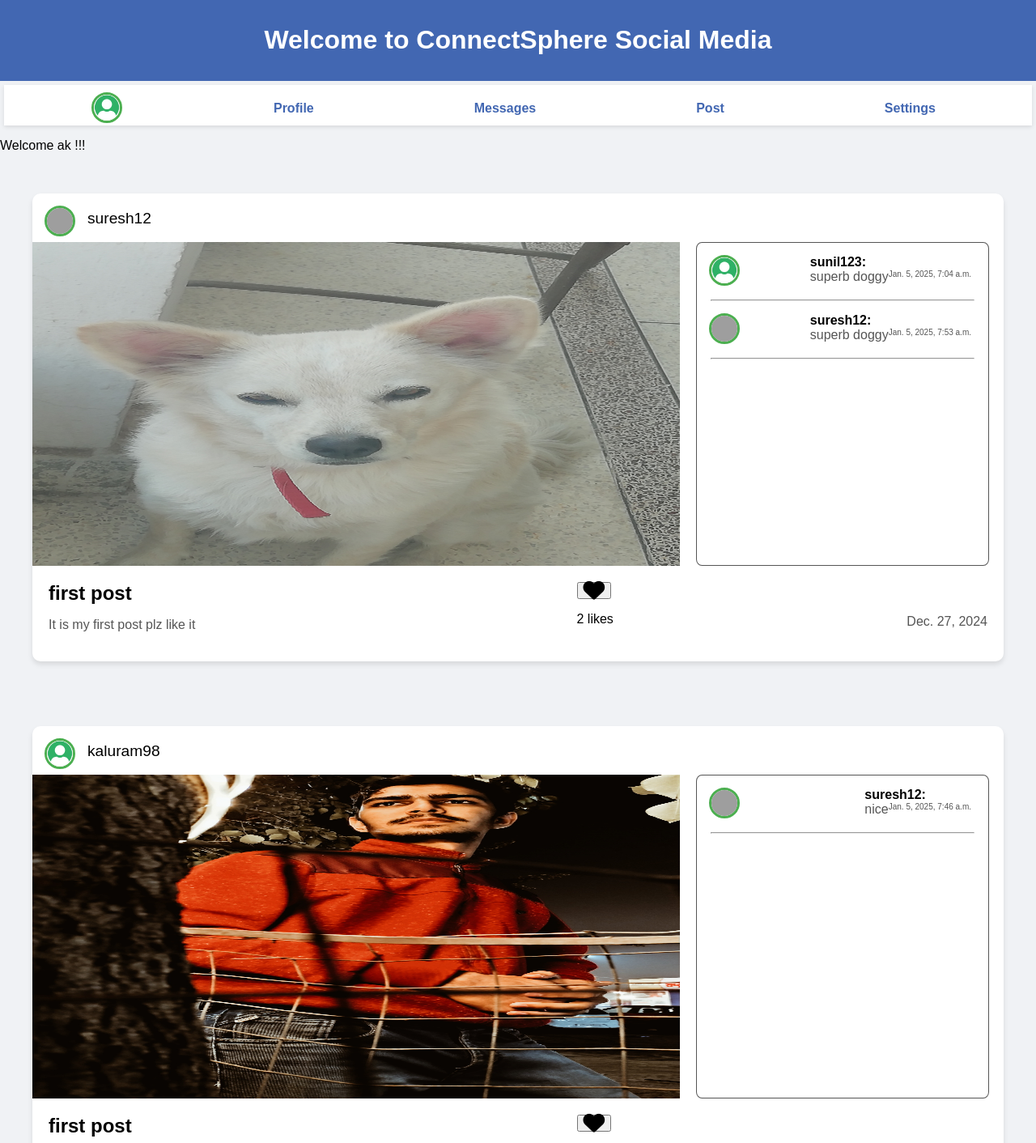
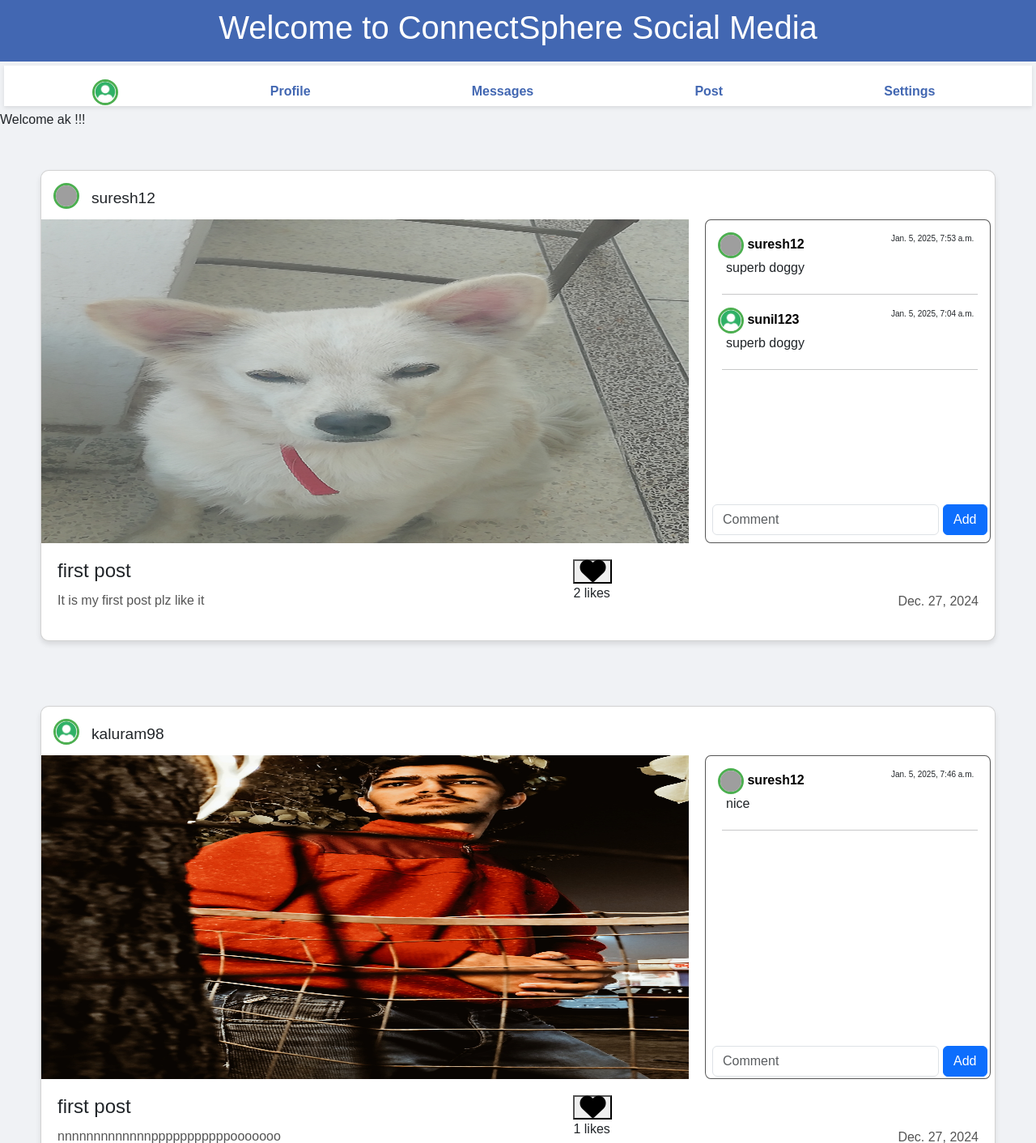
Before and after one commit to akshmat243/connectsphere, a Django app: page /dashboard/ in a window 1280 px wide. Shown: the top 1412 px of the page at 81% size. Run offline with Django 4.2, Linux system fonts and the light colour scheme; a user stored in the database is signed in; data comes from the database, SQL or seed files in the repository; both versions use the stored data as it was after the commit; some libraries are stand-ins or nearby versions; grey boxes are pictures that could not be loaded.

Commit message:
add comment feature

```diff
--- a/csadmin/forms.py
+++ b/csadmin/forms.py
@@ -41,7 +41,7 @@ class PostForm(forms.ModelForm):
         fields = ('posttitle','description','image')
 
 class CommentForm(forms.ModelForm):
-    comment = forms.CharField(widget=forms.Textarea(attrs={'class':'form-control'}))
+    comment = forms.CharField(widget=forms.TextInput(attrs={'class':'form-control','style': 'margin-left:8px;margin-right:5px;','placeholder':'Comment'}),label='')
     class Meta:
         model = Comment
         fields = ('comment',)
--- a/csadmin/models.py
+++ b/csadmin/models.py
@@ -42,3 +42,5 @@ class Comment(models.Model):
     comment_date = models.DateTimeField(auto_now_add=True)
     def __str__(self):
         return self.user.username
+    class Meta:
+        ordering = ['-comment_date']
--- a/csadmin/templates/dashboard.html
+++ b/csadmin/templates/dashboard.html
@@ -7,6 +7,9 @@
         <title>ConnectSphere</title>
         <link href="https://cdnjs.cloudflare.com/ajax/libs/font-awesome/6.0.0-beta3/css/all.min.css" rel="stylesheet">
         <script src="https://kit.fontawesome.com/b22e43b89d.js" crossorigin="anonymous"></script>
+        <link href="https://cdn.jsdelivr.net/npm/bootstrap@5.3.3/dist/css/bootstrap.min.css" rel="stylesheet" integrity="sha384-QWTKZyjpPEjISv5WaRU9OFeRpok6YctnYmDr5pNlyT2bRjXh0JMhjY6hW+ALEwIH" crossorigin="anonymous">
+        <script src="https://cdn.jsdelivr.net/npm/bootstrap@5.3.3/dist/js/bootstrap.bundle.min.js" integrity="sha384-YvpcrYf0tY3lHB60NNkmXc5s9fDVZLESaAA55NDzOxhy9GkcIdslK1eN7N6jIeHz" crossorigin="anonymous"></script>
+
         <style>
         body {
             font-family: Arial, sans-serif;
@@ -30,6 +33,7 @@
             margin: 5px;
             position: sticky;
             top: 0;
+            z-index: 1;
 
         }
         nav a {
@@ -40,7 +44,7 @@
         nav a:hover {
             color: #29487d;
         }
-        .container {
+        .contain {
             max-width: 1200px;
             margin: 20px auto;
             padding: 10px;
@@ -112,6 +116,8 @@
             border: 1px solid black;
             border-radius: 50%;
             padding: 5px;
+            margin-top: 8px;
+            margin-bottom: 20px;
             margin-right: 20px;
         }
         </style>
@@ -137,7 +143,7 @@
         <p>Welcome {{ user.username }}  !!!</p>
     {% endif %}
 {% for post in post %}
-    <div class="container">
+    <div class="contain">
         <div class="card">
             <div class="profile">
                 <div style="display: flex;">
@@ -165,14 +171,16 @@
                     {% endif %}
                 </div>
             </div>
-            <div style="display: flex;">
+            <div style="display: flex;width:100%;">
                 <img src="{{ post.image.url }}" alt="Post Image">
                 <div style="border: 1px solid #555;width:30%;margin-left:20px;border-radius:2%;">
+                    <div style="overflow-y:auto;height:350px;">
                     {% if not post.comments.all %}
                         <p style="color: darkgray;text-align:center;">No comments yet...</p>
                     {% else %}
                         {% for comment in post.comments.all %}
-                    <div class="profile" style="margin: 15px;height:40px;width:90%;">
+                    <div class="profile" style="margin: 15px;width:90%;min-height:40px;display:block">
+                        <div style="width:auto;">
                             {% if comment.user.id == user.profile.id %}
                                 {% if user.profile.profile_picture %}
                                     <img src="{{ user.profile.profile_picture.url }}" alt="Profile Picture" class="profile-picture" style="margin: 0;">
@@ -183,17 +191,27 @@
                                 {% if comment.user.profile.profile_picture %}
                                     <img src="{{ comment.user.profile.profile_picture.url }}" alt="Profile Picture1" class="profile-picture" style="margin: 0;">
                                 {% else %}
-                                <img src="{% static 'pic.png' %}" alt="Default Profile Pictur" class="profile-picture" style="margin: 0;height:20px;width:20px;">
+                                    <img src="{% static 'pic.png' %}" alt="Default Profile Pictur1" class="profile-picture" style="margin: 0;height:30px;width:30px;">
                                 {% endif %}
                             {% endif %}
-                        <p style="color: #555;margin:0;"><strong style="color: #000;">{{ comment.user.username }}:</strong><br>{{ comment.comment }}<small style="float: right;font-size:10px;">{{ comment.comment_date }}</small></p>
-                    </div><hr style="align-self: center;width:90%;">
+                                <strong style="color: #000;margin-bottom:20px;">{{ comment.user.username }}</strong>
+                                <small style="float: right;font-size:10px;">{{ comment.comment_date }}</small>
+                        </div style="min-height:50px;">
+                            <p style="margin-left: 10px;max-height:40px;word-wrap:break-word;">
+                                {{ comment.comment }}
+                            </p>
+                    </div><hr style="width:90%;margin-left:20px;">
                         {% endfor %}
-                    {% endif %}
-                    <form action="{% url 'comment' %}" method="post">
+                    {% endif %}</div>
+                    <div>
+                    <form action="{% url 'comment' post.id %}" method="post">
                         {% csrf_token %}
-                        {{form.as_p}}
+                        <div style="display: flex;position:absolute;bottom:130px;width:29.5%">
+                            {{form}}
+                            <button type="submit" class="btn btn-primary">Add</button>
+                        </div>
                     </form>
+                    </div>
                 </div>
             </div>
             <div class="card-content">
--- a/csadmin/urls.py
+++ b/csadmin/urls.py
@@ -16,7 +16,7 @@ urlpatterns = [
     path('delete_post/<int:pk>', delete_post_view, name='delete_post'),
     path('edit_post/<int:pk>', edit_post_view, name='edit_post'),
     path('likes/<int:post_id>', likes_view, name='likes'),
-    path('comment/', comment_view, name='comment'),
+    path('comment/<int:post_id>', comment_view, name='comment'),
 
 
 
--- a/csadmin/views.py
+++ b/csadmin/views.py
@@ -40,7 +40,8 @@ def login_view(request):
 @login_required(login_url='login')
 def dashboard_view(request):
     post = Post.objects.all()
-    return render(request, 'dashboard.html', {'post': post})
+    form = CommentForm()
+    return render(request, 'dashboard.html', {'post': post,'form':form})
 
 @login_required
 def profile_view(request, username):
@@ -59,6 +60,7 @@ def post_view(request):
         form = PostForm()
     return render(request, 'posts.html', {'form': form})
 
+@login_required
 def likes_view(request,post_id):
     post = get_object_or_404(Post, id=post_id)
     if post.likes.filter(id=request.user.id).exists():
@@ -67,21 +69,16 @@ def likes_view(request,post_id):
         post.likes.add(request.user)
     return redirect('dashboard')
 
-def comment_view(request):
+@login_required
+def comment_view(request,post_id):
     if request.method == 'POST':
         form = CommentForm(request.POST)
         if form.is_valid():
             comment = form.save(commit=False)
             comment.user = request.user
-            comment.post = Post.objects.get(id=request.POST.get('post_id'))
+            comment.post = Post.objects.get(id=post_id)
             comment.save()
             return redirect('dashboard')
-    else:
-        form = CommentForm()
-    return render(request, 'dasboard.html', {'form': form})
-
-
-
 
 
 @login_required
```
Also changed, not shown: db.sqlite3. Lines whose indentation alone changed are shown as unchanged.
